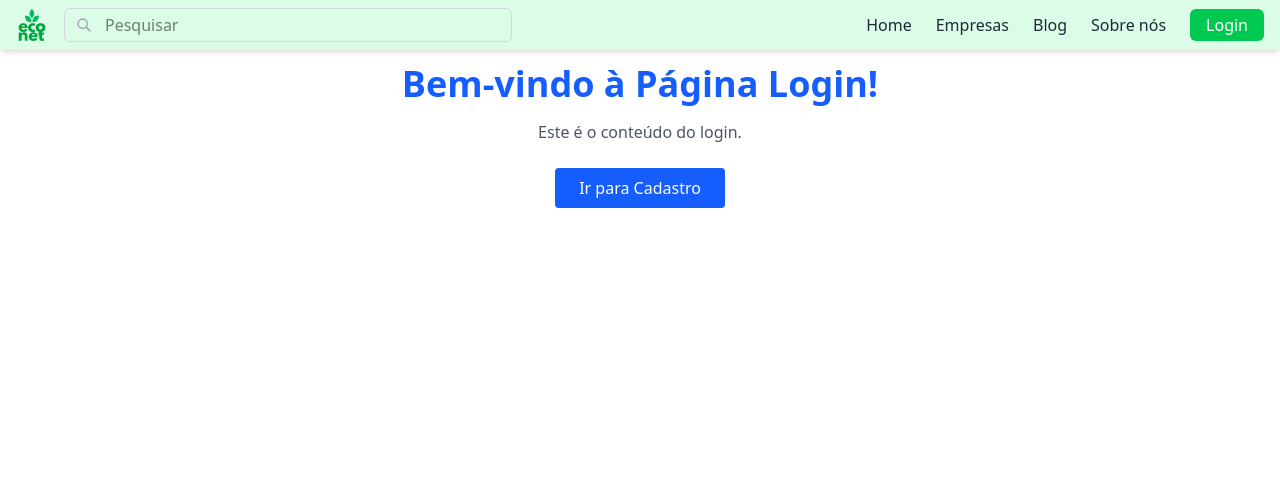
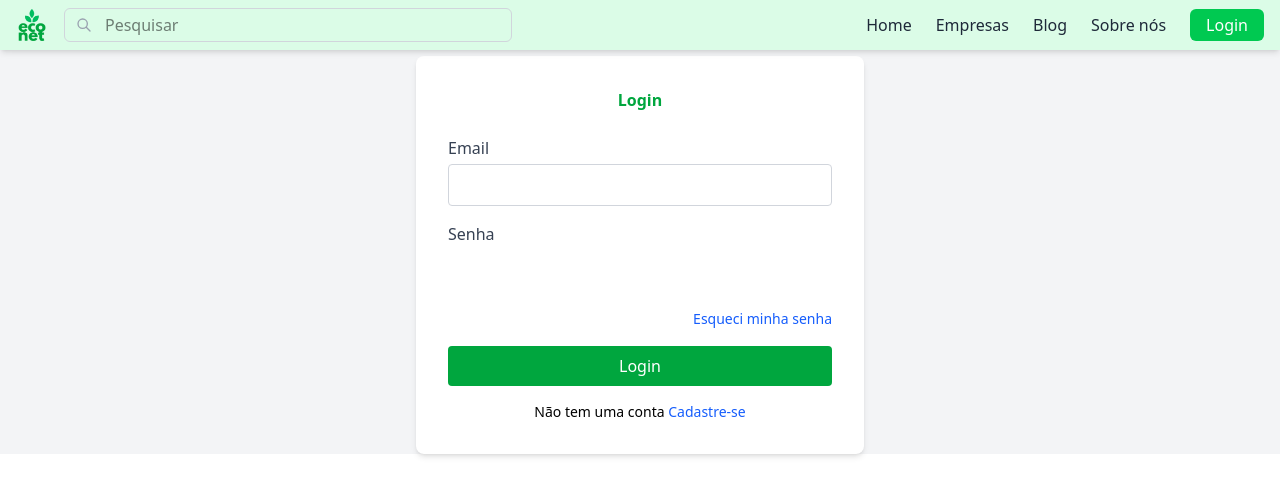
Before and after one commit to FGA0138-MDS-Ajax/2025.1-Algiz, a React (Vite) app in the folder frontend/: page /login in a window 1280 px wide. Shown: the top 496 px of the page. Built offline with nearby package versions, Linux system fonts and the light colour scheme.

Commit message:
Cria o layout da página de login

```diff
--- a/frontend/src/components/Layout.jsx
+++ b/frontend/src/components/Layout.jsx
@@ -4,12 +4,9 @@ import Navbar from './Navbar'; // ajuste o caminho se a Navbar estiver em outro
 function Layout({ children }) {
   const location = useLocation();
 
-  const hideNavbarOn = ['/Login'];
-  const shouldHideNavbar = hideNavbarOn.includes(location.pathname);
-
   return (
     <>
-      {!shouldHideNavbar && <Navbar />}
+      <Navbar />
       <div className="min-h-screen">{children}</div>
     </>
   );
--- a/frontend/src/pages/Login.jsx
+++ b/frontend/src/pages/Login.jsx
@@ -1,19 +1,61 @@
+import { useState } from 'react';
 import { Link } from 'react-router-dom';
 
 function Login() {
+  const [email, setEmail] = useState('');
+  const [senha, setSenha] = useState('');
+
+  const handleLogin = (e) => {
+    e.preventDefault();
+    console.log('Email:', email);
+    console.log('Senha:', senha);
+  };
+
   return (
-    <div className="text-center pt-16">
-      <h1 className="text-4xl font-bold text-blue-600">Bem-vindo à Página Login!</h1>
-      <p className="mt-4 text-gray-600">Este é o conteúdo do login.</p>
-      <Link
-        to="/cadastro"
-        className="inline-block mt-6 px-6 py-2 bg-blue-600 text-white rounded hover:bg-blue-700 transition"
-      >
-        Ir para Cadastro
-      </Link>
-
+    <div className="flex items-center justify-center min-hscreen bg-gray-100 pt-14">
+      <div className="bg-white p-8 rounded-lg shadow-md w-full max-w-md">
+        <h2 className="text-2x1 font-bold mb-6 text-center text-green-600">Login</h2>
+        <form onSubmit={handleLogin} className="space-y-4">
+          <div>
+            <label className="block mb-1 font-medium text-gray-700">Email</label>
+            <input
+            type="email"
+            className="w-full border border-gray-300 rounded px-3 py-2"
+            value={email}
+            onChange={(e) => setEmail(e.target.value)}
+            required
+          />
+        </div>
+        <div>
+          <label className="block mb-1 font-medium text-gray-700">Senha</label>
+          <input
+            type="password"
+            className="w-full border-gray-300 rounded px-3 py-2"
+            value={senha}
+            onChange={(e) => setSenha(e.target.value)}
+            required
+          />
+        </div>
+        <div className="text-right">
+          <Link to="/esqueci-senha" className="text-sm text-blue-600 hover:underline">
+            Esqueci minha senha
+          </Link>
+        </div>
+        <button
+          type="submit"
+          className="w-full bg-green-600 text-white py-2 rounded hover:bg-green-700 transition"
+        >
+          Login
+        </button>
+      </form>
+      <p className="mt-4 text-center text-sm">
+        Não tem uma conta{' '}
+        <Link to="/cadastro" className="text-blue-600 hover:underline">
+          Cadastre-se
+        </Link>
+      </p>
     </div>
-
+  </div>
   );
 }
 
```
